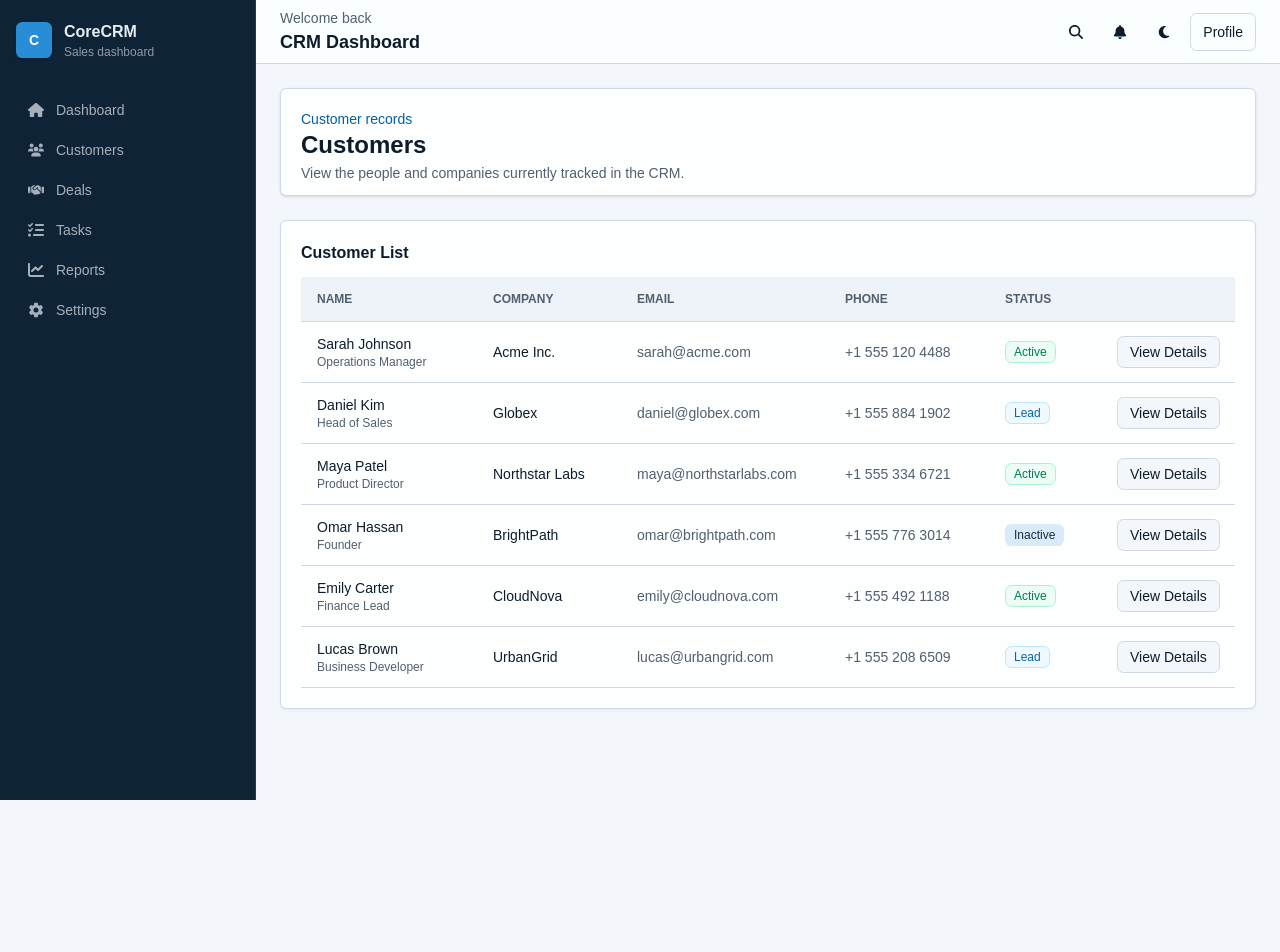
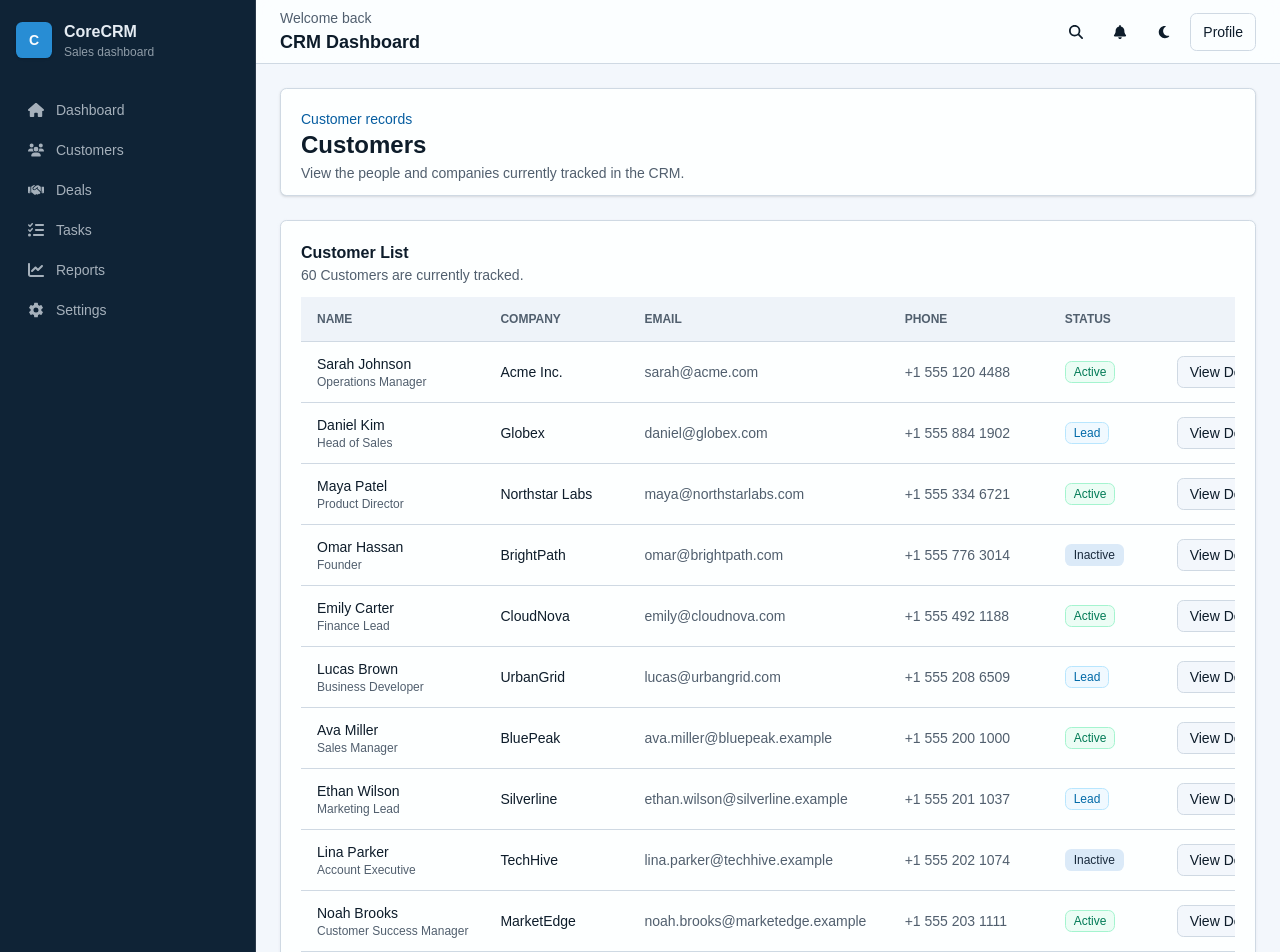
Before and after one commit to Alilool/CRM-System, a Next.js app: page /customers in a window 1280 px wide. Shown: the top 952 px of the page. Before the commit the page ends 800 px from the top, so only its background shows below. Built offline with nearby package versions, Linux system fonts and the light colour scheme.

Commit message:
feat: enhance CustomersPage with customer count display and update data structures for generated customers and companies

```diff
--- a/app/(dashboard)/customers/page.tsx
+++ b/app/(dashboard)/customers/page.tsx
@@ -1,7 +1,13 @@
 import Link from "next/link";
 
 import { Badge } from "@/components/ui/badge";
-import { Card, CardContent, CardHeader, CardTitle } from "@/components/ui/card";
+import {
+  Card,
+  CardDescription,
+  CardContent,
+  CardHeader,
+  CardTitle,
+} from "@/components/ui/card";
 import {
   Table,
   TableBody,
@@ -41,6 +47,9 @@ export default function CustomersPage() {
       <Card>
         <CardHeader>
           <CardTitle>Customer List</CardTitle>
+          <CardDescription>
+            {customers.length} Customers are currently tracked.
+          </CardDescription>
         </CardHeader>
         <CardContent>
           <div className="space-y-3 sm:hidden">
--- a/data/activities.ts
+++ b/data/activities.ts
@@ -54,7 +54,8 @@ export const notes: Note[] = [
     id: "note-003",
     customerId: "cus-005",
     author: "Jamie Lee",
-    content: "CloudNova wants the renewal summary before the next finance review.",
+    content:
+      "CloudNova wants the renewal summary before the next finance review.",
     date: "2026-06-27",
   },
 ];
--- a/data/customers.ts
+++ b/data/customers.ts
@@ -1,6 +1,11 @@
-import type { Company, Customer } from "@/types/customer";
+import type {
+  Company,
+  Customer,
+  CustomerStatus,
+  EmployeeRange,
+} from "@/types/customer";
 
-export const customers: Customer[] = [
+const featuredCustomers: Customer[] = [
   {
     id: "cus-001",
     name: "Sarah Johnson",
@@ -69,7 +74,7 @@ export const customers: Customer[] = [
   },
 ];
 
-export const companies: Company[] = [
+const featuredCompanies: Company[] = [
   {
     customerId: "cus-001",
     name: "Acme Inc.",
@@ -113,3 +118,127 @@ export const companies: Company[] = [
     employees: "51-200",
   },
 ];
+
+const firstNames = [
+  "Ava",
+  "Ethan",
+  "Lina",
+  "Noah",
+  "Sofia",
+  "Adam",
+  "Zara",
+  "Liam",
+  "Nadia",
+  "Ryan",
+];
+
+const lastNames = [
+  "Reed",
+  "Bennett",
+  "Stone",
+  "Miller",
+  "Wilson",
+  "Parker",
+  "Brooks",
+  "Foster",
+  "Hayes",
+  "Cooper",
+];
+
+const generatedCompanies = [
+  "BluePeak",
+  "Silverline",
+  "TechHive",
+  "MarketEdge",
+  "GreenWorks",
+  "NobleStack",
+  "PrimeWave",
+  "ClearPoint",
+];
+
+const jobTitles = [
+  "Sales Manager",
+  "Marketing Lead",
+  "Account Executive",
+  "Customer Success Manager",
+  "Project Coordinator",
+  "Product Manager",
+];
+
+const locations = [
+  "New York, USA",
+  "Austin, USA",
+  "Seattle, USA",
+  "Chicago, USA",
+  "Denver, USA",
+  "Boston, USA",
+];
+
+const industries = [
+  "Software",
+  "Consulting",
+  "Finance",
+  "Healthcare",
+  "Education",
+  "Retail",
+];
+
+const statuses: CustomerStatus[] = ["Active", "Lead", "Inactive"];
+const employeeRanges: EmployeeRange[] = [
+  "1-10",
+  "11-50",
+  "51-200",
+  "201-500",
+  "501-1000",
+  "1000+",
+];
+
+function pickItem<T>(items: T[], index: number) {
+  return items[index % items.length];
+}
+
+function createGeneratedCustomers(count: number) {
+  return Array.from({ length: count }, (_, index): Customer => {
+    const customerNumber = index + featuredCustomers.length + 1;
+    const firstName = pickItem(firstNames, index);
+    const lastName = pickItem(lastNames, index + 3);
+    const company = pickItem(generatedCompanies, index);
+
+    return {
+      id: `cus-${String(customerNumber).padStart(3, "0")}`,
+      name: `${firstName} ${lastName}`,
+      company,
+      email: `${firstName.toLowerCase()}.${lastName.toLowerCase()}@${company.toLowerCase()}.example`,
+      phone: `+1 555 ${String(200 + index).padStart(3, "0")} ${String(1000 + index * 37).slice(0, 4)}`,
+      status: pickItem(statuses, index),
+      jobTitle: pickItem(jobTitles, index),
+      location: pickItem(locations, index),
+      joinedDate: `2026-${String((index % 6) + 1).padStart(2, "0")}-${String((index % 25) + 1).padStart(2, "0")}`,
+    };
+  });
+}
+
+function createGeneratedCompanies(customersList: Customer[]) {
+  return customersList.map(
+    (customer, index): Company => ({
+      customerId: customer.id,
+      name: customer.company,
+      industry: pickItem(industries, index),
+      website: `https://${customer.company.toLowerCase()}.example`,
+      employees: pickItem(employeeRanges, index),
+    }),
+  );
+}
+
+const generatedCustomers = createGeneratedCustomers(54);
+const generatedCompanyProfiles = createGeneratedCompanies(generatedCustomers);
+
+export const customers: Customer[] = [
+  ...featuredCustomers,
+  ...generatedCustomers,
+];
+
+export const companies: Company[] = [
+  ...featuredCompanies,
+  ...generatedCompanyProfiles,
+];
```
